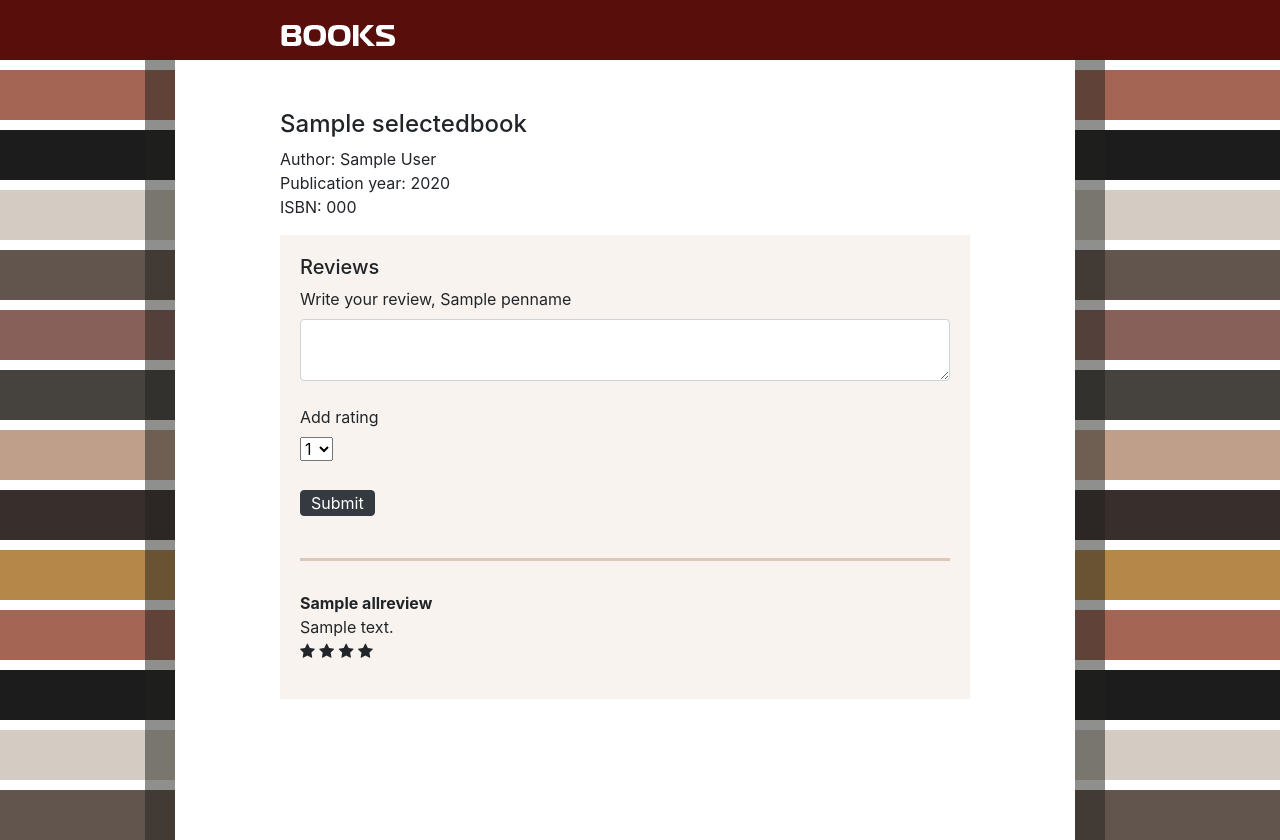
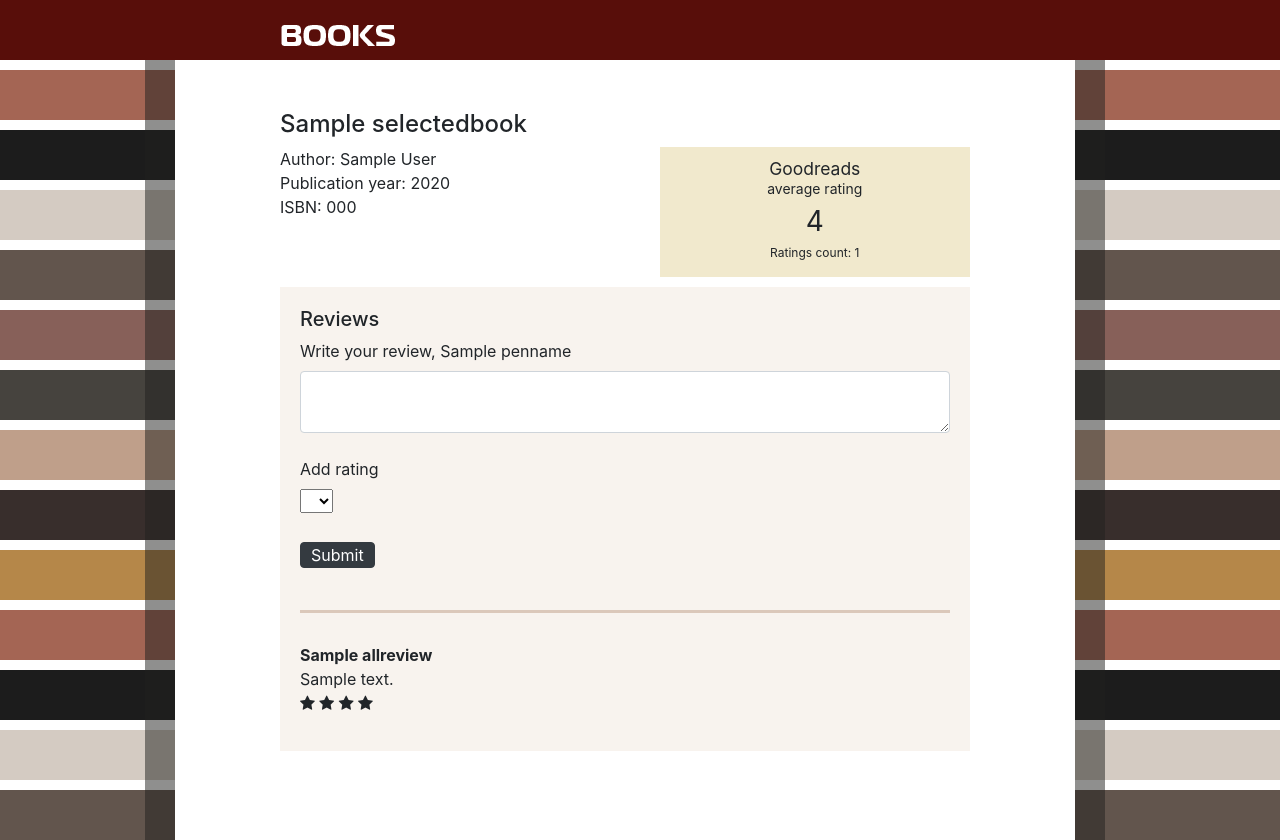
Before and after one commit to villeee/books, a Flask app: template templates/book.html in a window 1280 px wide. Run offline with Flask 2, Linux system fonts and the light colour scheme; the template is opened without the code that fills it: most values are stand-ins (such as "Sample title", 1, 10 or a date in 2020); some libraries are stand-ins or nearby versions.

Commit message:
first update

```diff
--- a/application.py
+++ b/application.py
@@ -1,7 +1,8 @@
 import os
 import requests
+import json
+from helpers import *
 
-from helpers import *
 from flask import Flask, session, render_template, request, redirect, url_for, Markup
 from flask_session import Session
 from sqlalchemy import create_engine
@@ -85,9 +86,10 @@ def signup():
 @app.route("/isbn/<string:isbn>", methods=["GET","POST"])
 @login_required
 def bookpage(isbn):
-    warning = ""
     writtenreview = ""   #--THIS user has not written review for this book yet
     username = session.get("username")
+
+  #  print("Key: ",KEY)
     x = db.execute("SELECT penname FROM users WHERE username = :username", {"username": username}).fetchone()
     penname = x.penname
     session["reviews"]=[]
@@ -96,16 +98,25 @@ def bookpage(isbn):
         onereview = request.form.get('onereview')
         db.execute("INSERT INTO reviews (isbn, review, username, rating) VALUES (:isbn,:onereview,:username,:onerating)", { "isbn":isbn, "onereview":onereview, "username":username, "onerating":onerating })
         db.commit()
-    #allreviews = db.execute("SELECT * FROM reviews WHERE isbn = :isbn", {"isbn": isbn}).fetchall()
+    # Kaikki kirjan arvostelut kannasta
     allreviews = db.execute("SELECT reviews.username, penname, review, rating, isbn FROM reviews INNER JOIN users ON reviews.username=users.username WHERE isbn = :isbn", {"isbn": isbn}).fetchall()
-
     for i in allreviews:
         session["reviews"].append(i)
         if i.username == session.get("username"):
             writtenreview = "1"   #-- This user has written review to this book
     selectedbook = db.execute("SELECT * FROM books WHERE isbn = :isbn", {"isbn": isbn}).fetchone()
     data = db.execute("SELECT * FROM books WHERE isbn = :isbn", {"isbn":isbn}).fetchall()
-    return render_template("book.html", data=data, penname=penname, writtenreview=writtenreview, reviews=session['reviews'], username=username, allreviews=allreviews, selectedbook=selectedbook, warning=warning)
+
+    # GOODREADS -haku
+    KEY = "kbSquMziUpcDvq6KAWA"     #-- Goodreads API KEY
+    res = requests.get("https://www.goodreads.com/book/review_counts.json", params={"key": KEY, "isbns": isbn})
+   # goodreads = res.json()
+   # print (goodreads)
+    average_rating = res.json()['books'][0]['average_rating']
+    ratings_count = res.json()['books'][0]['ratings_count']
+    print(average_rating)
+    print(ratings_count)
+    return render_template("book.html", data=data, penname=penname, average_rating=average_rating, ratings_count=ratings_count, writtenreview=writtenreview, reviews=session['reviews'], username=username, allreviews=allreviews, selectedbook=selectedbook)
 
 
 @app.route("/logout")
--- a/templates/book.html
+++ b/templates/book.html
@@ -5,10 +5,18 @@
 {% endblock %}
 
 {% block body %}
+    <div style="width: 55%; float:left;">
+        <p>Author: {{ selectedbook.author }} <br>
+            Publication year: {{ selectedbook.year }} <br>
+            ISBN: {{ selectedbook.isbn }} </br>
+    </div>
 
-    <p>Author: {{ selectedbook.author }} <br>
-        Publication year: {{ selectedbook.year }} <br>
-        ISBN: {{ selectedbook.isbn }} </p>
+    <div style="width: 45%; float:left; background-color: #f1e9cd; text-align: center; line-height: 16px; padding: 10px 10px 0px 10px">
+        <p style="font-size: 0.875em"><span style="font-size: 1.25em; line-height: 24px;">Goodreads</span>  <br> average rating</p>
+        <p style="font-size: 1.75em"> {{ average_rating }} </p>
+        <p style="font-size: 0.75em">Ratings count: {{ ratings_count }} </p>
+    </div>
+
     <div class="my-reviews-bg">
         <h5>Reviews</h5>
     <div>
@@ -17,12 +25,13 @@
                 <form class='form-group' action="{{ url_for('bookpage', isbn=selectedbook.isbn) }}" method="POST" >
                     <div id="write_review">
                         <label for="">Write your review, {{ penname }}</label> <br>
-                        <textarea class="form-control" name="onereview"></textarea>
+                        <textarea class="form-control" name="onereview" required></textarea>
                     </div>
                     <br>
                     <div id="add_rating">
                         <label for="">Add rating</label> <br>
                         <select name="onerating" required>
+                            <option value=" " selected></option>
                             <option value="1">1</option>
                             <option value="2">2</option>
                             <option value="3">3</option>
--- a/templates/layout.html
+++ b/templates/layout.html
@@ -88,7 +88,10 @@
             }
 
             .my-reviews-bg {
+                float: left;
+                width: 100%;
                 background-color: rgb(248, 243, 238);
+                margin-top: 10px;
                 padding: 20px;
             }
 
```
Also changed, not shown: 1 other file.
